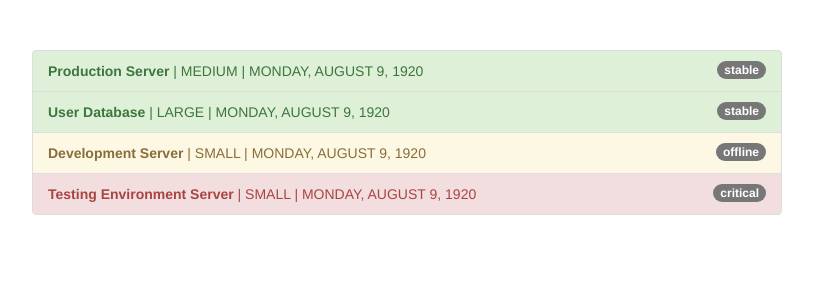
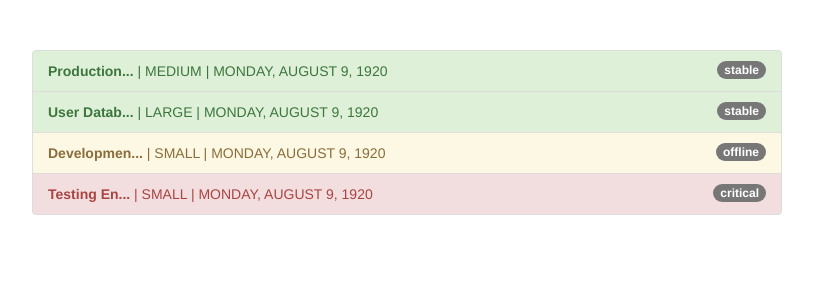
Before and after one commit to mantrivipin/angular-pipes, an Angular app: page / in a window 1280 px wide. Shown: the top 300 px of the page, without its empty margins (233-1046 px from the left). Built offline with nearby package versions, Linux system fonts and the light colour scheme.

Commit message:
added a custom pipe

```diff
--- a/src/app/app.component.html
+++ b/src/app/app.component.html
@@ -10,7 +10,7 @@
             class="badge">
             {{ server.status }}
           </span>
-          <strong>{{ server.name }}</strong> |
+          <strong>{{ server.name | shorten }}</strong> |
           {{ server.instanceType | uppercase }} |
           {{ server.started | date:'fullDate' | uppercase }}
         </li>
--- a/src/app/app.module.ts
+++ b/src/app/app.module.ts
@@ -4,10 +4,12 @@
 import { HttpModule } from '@angular/http';
 
 import { AppComponent } from './app.component';
+import { ShortenPipe } from './shorten.pipe';
 
 @NgModule({
   declarations: [
-    AppComponent
+    AppComponent,
+    ShortenPipe
   ],
   imports: [
     BrowserModule,
--- /dev/null
+++ b/src/app/shorten.pipe.ts
@@ -0,0 +1,13 @@
+import { PipeTransform, Pipe } from '@angular/core';
+
+@Pipe({
+  name: 'shorten'
+})
+export class ShortenPipe implements PipeTransform {
+  transform(value: string) {
+    if (value.length > 10) {
+      return value.substr(0, 10) + '...';
+    }
+    return value;
+  }
+}
```
